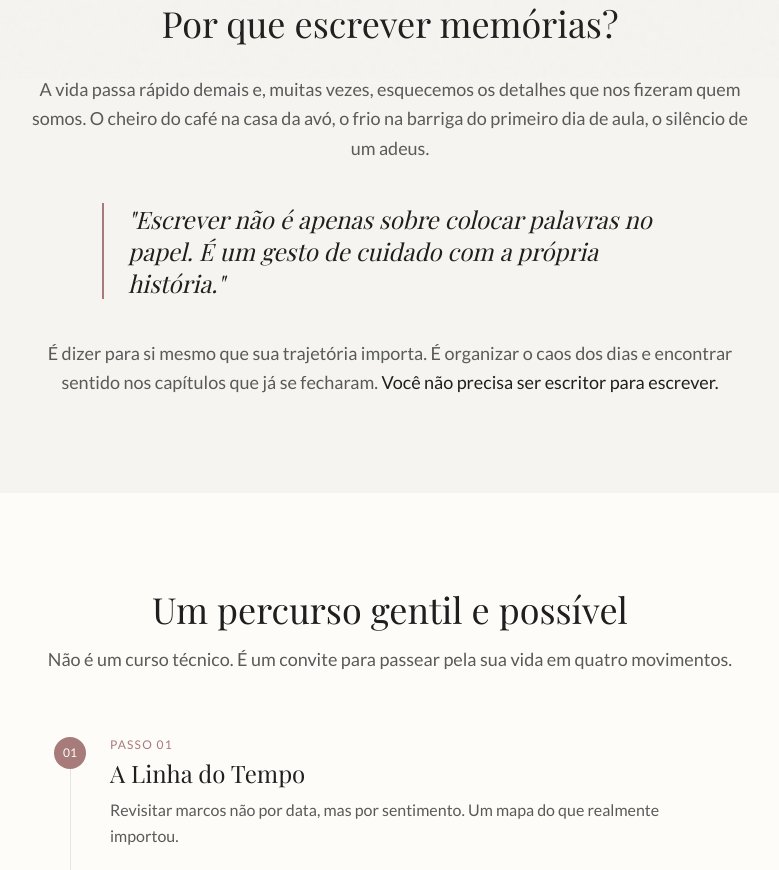
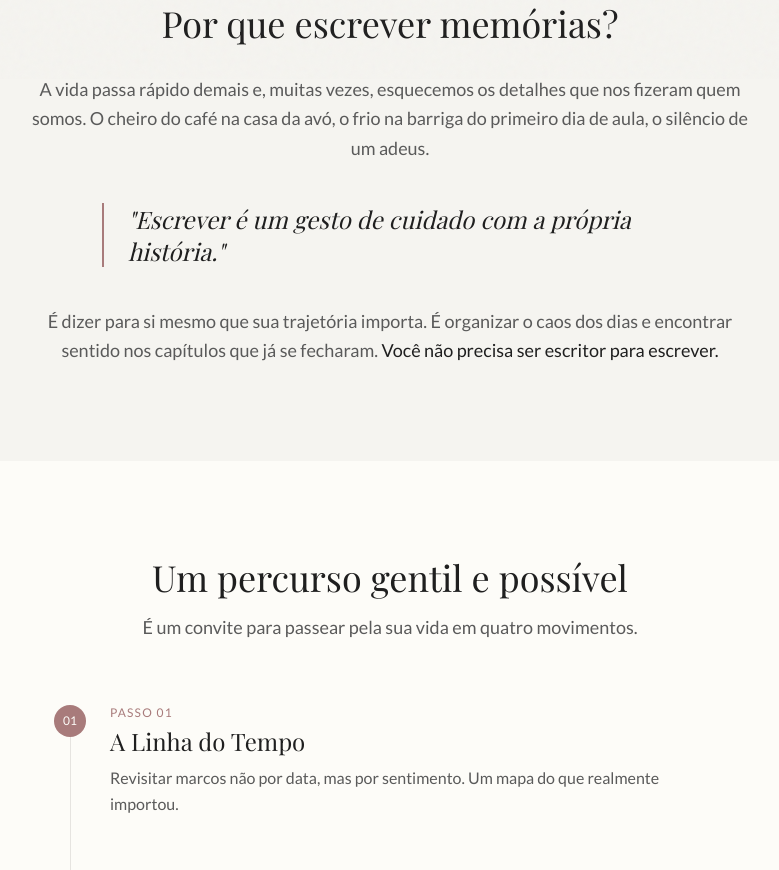
Before and after one commit to austmidias0x/viviane-possato-escrita-de-memorias, a plain HTML site: page index.html in a window 1280 px wide. Shown: the part 721-1591 px from the top of the page, without its empty margins (250-1029 px from the left). Drawn offline with nearby package versions, Linux system fonts and the light colour scheme; a web font is replaced by a local one.

Commit message:
Corrige dicotomias retóricas no texto (não X, é Y)

```diff
--- a/index.html
+++ b/index.html
@@ -117,7 +117,7 @@
         O cheiro do café na casa da avó, o frio na barriga do primeiro dia de aula, o silêncio de um adeus.
       </p>
       <blockquote class="font-serif italic text-xl sm:text-2xl text-ink leading-snug border-l-2 border-accent pl-6 text-left max-w-xl mx-auto mb-10">
-        "Escrever não é apenas sobre colocar palavras no papel. É um gesto de cuidado com a própria história."
+        "Escrever é um gesto de cuidado com a própria história."
       </blockquote>
       <p class="text-subtle text-lg leading-relaxed">
         É dizer para si mesmo que sua trajetória importa. É organizar o caos dos dias e encontrar sentido nos capítulos que já se fecharam.
@@ -130,7 +130,7 @@
   <section id="percurso" class="max-w-5xl mx-auto px-6 py-24">
     <div class="text-center mb-16">
       <h2 class="font-serif text-3xl sm:text-4xl mb-4">Um percurso gentil e possível</h2>
-      <p class="text-subtle text-lg">Não é um curso técnico. É um convite para passear pela sua vida em quatro movimentos.</p>
+      <p class="text-subtle text-lg">É um convite para passear pela sua vida em quatro movimentos.</p>
     </div>
 
     <div class="relative max-w-2xl mx-auto">
@@ -221,7 +221,7 @@
         <p class="font-hand text-2xl text-accent mb-4">Simples assim</p>
         <h3 class="font-serif text-2xl sm:text-3xl mb-5 leading-snug">Sem burocracia,<br/>apenas escrita.</h3>
         <p class="text-subtle leading-relaxed mb-8">
-          Não inventamos regras. O curso é desenhado para destravar, não complicar. Você entra, sente, lembra e escreve.
+          Não inventamos regras. O curso é desenhado para destravar. Você entra, sente, lembra e escreve.
         </p>
         <div class="flex justify-center gap-8 text-sm font-sans">
           <span>No seu tempo</span>
```
